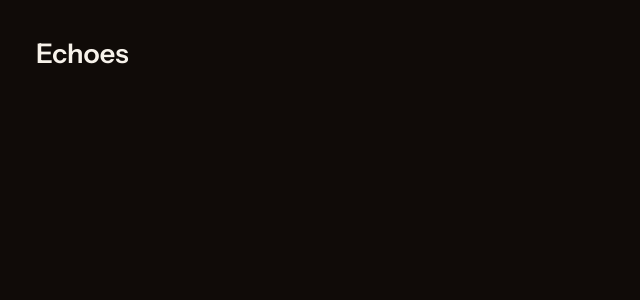
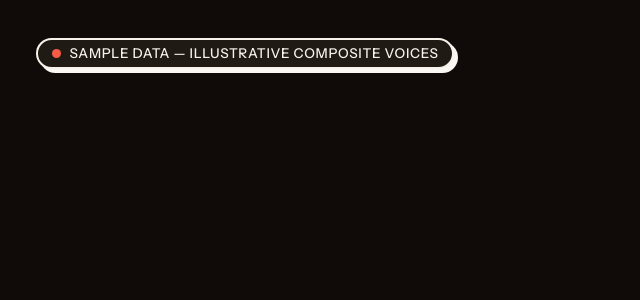
Before and after one commit to ArmandBlossoms/project-echoes-kimi-k2, a Next.js app: page / in a window 1280 px wide. Shown: the top 300 px of the page, without its empty margins (0-640 px from the left). Built offline with nearby package versions, Linux system fonts and the light colour scheme; a web font is replaced by a local one.

Commit message:
feat(chrome): add <DemoDataBadge> persistent illustrative-composite pill

```diff
--- a/src/app/page.tsx
+++ b/src/app/page.tsx
@@ -1,3 +1,9 @@
+import { DemoDataBadge } from "@/components/demo-data-badge";
+
 export default function Page() {
-  return <main className="p-8 text-2xl font-semibold">Echoes</main>;
+  return (
+    <main className="p-8">
+      <DemoDataBadge />
+    </main>
+  );
 }
--- /dev/null
+++ b/src/components/demo-data-badge.tsx
@@ -0,0 +1,21 @@
+export function DemoDataBadge() {
+  return (
+    <span
+      data-testid="demo-data-badge"
+      className="inline-flex items-center gap-2 rounded-full px-3 py-1 text-xs font-medium uppercase tracking-wider"
+      style={{
+        color: "var(--fg-1)",
+        background: "var(--surface)",
+        border: "2px solid var(--border-ink)",
+        boxShadow: "var(--shadow-offset)",
+      }}
+    >
+      <span
+        aria-hidden="true"
+        className="inline-block h-2 w-2 rounded-full"
+        style={{ background: "var(--brand)" }}
+      />
+      Sample data — illustrative composite voices
+    </span>
+  );
+}
```
Also changed, not shown: 1 other file (tests, documents, lock files or other folders).
